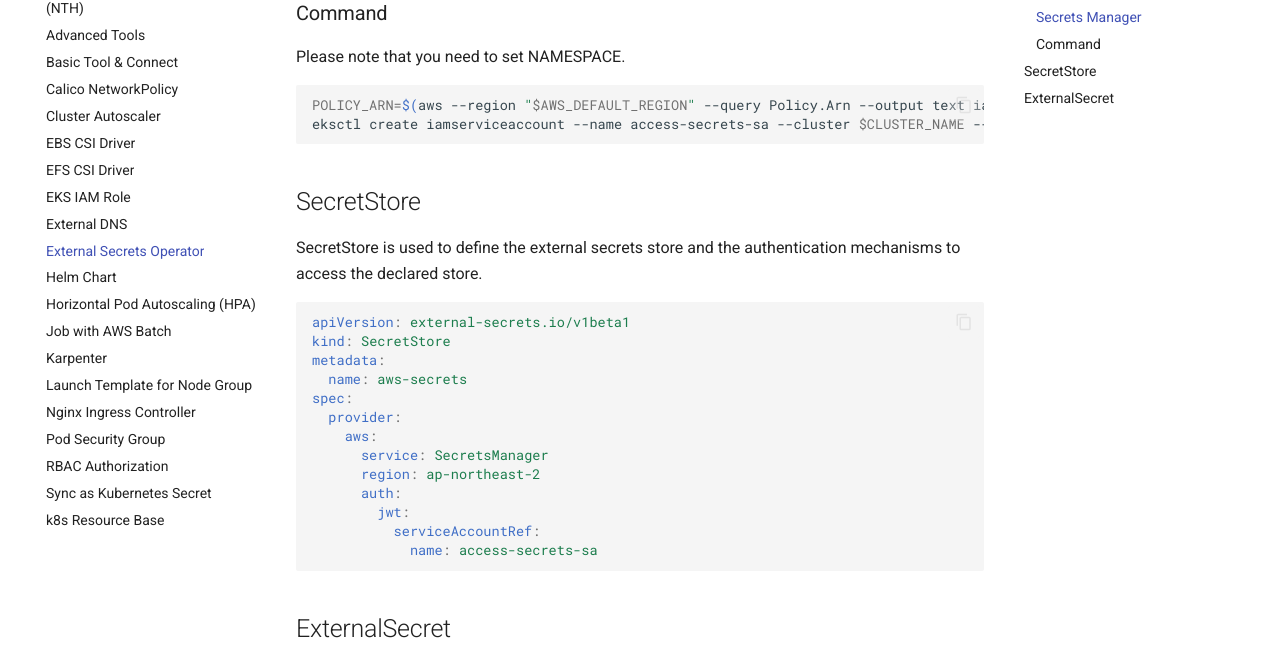
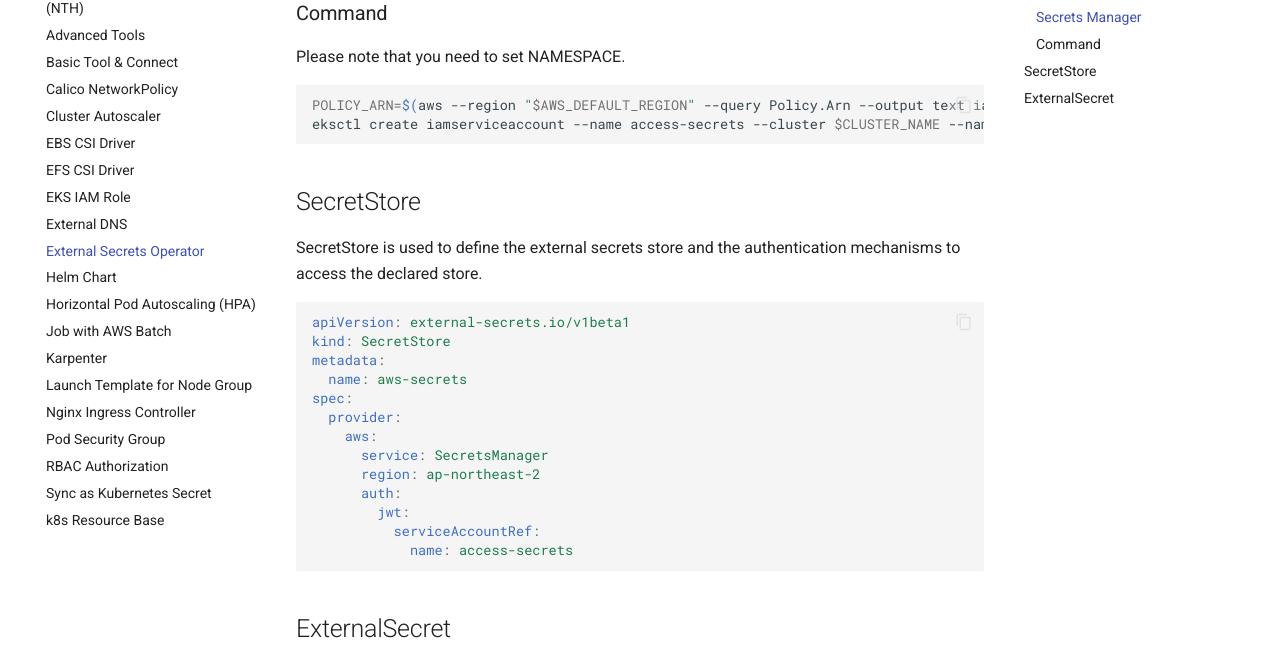
Before and after one commit to ArcoKim/AWS-Study, an MkDocs documentation site: the page built from docs/EKS/External Secrets Operator.md, in a window 1280 px wide and 900 px high, scrolled down 848 px. Shown: the part 145-790 px from the top of the window. Built offline with MkDocs 1.6.1 and Material for MkDocs 9.7.7, drawn with Linux system fonts in a browser that asks for light colours; comment, search, counter and statistics services are not loaded.

Commit message:
24.08.05 : EKS Little Fix

````diff
--- a/docs/EKS/External Secrets Operator.md
+++ b/docs/EKS/External Secrets Operator.md
@@ -33,7 +33,7 @@ Please note that you need to set SECRET_ARN and KEY_ARN.
 Please note that you need to set NAMESPACE.
 ``` bash
 POLICY_ARN=$(aws --region "$AWS_DEFAULT_REGION" --query Policy.Arn --output text iam create-policy --policy-name secretsmanager-policy --policy-document file://iam_policy.json)
-eksctl create iamserviceaccount --name access-secrets-sa --cluster $CLUSTER_NAME --namespace $NAMESPACE --attach-policy-arn $POLICY_ARN --approve --override-existing-serviceaccounts
+eksctl create iamserviceaccount --name access-secrets --cluster $CLUSTER_NAME --namespace $NAMESPACE --attach-policy-arn $POLICY_ARN --approve --override-existing-serviceaccounts
 ```
 ## SecretStore
 SecretStore is used to define the external secrets store and the authentication mechanisms to access the declared store.
@@ -50,7 +50,7 @@ spec:
       auth:
         jwt:
           serviceAccountRef:
-            name: access-secrets-sa
+            name: access-secrets
 ```
 ## ExternalSecret
 ExternalSecret defines what data to fetch from the secret store defined in the SecretStore resource.
````
Also changed, not shown: docs/CI & CD/ArgoCD/Installation.md (+2 -0 lines), docs/EKS/Calico NetworkPolicy.md (+1 -1 lines).
